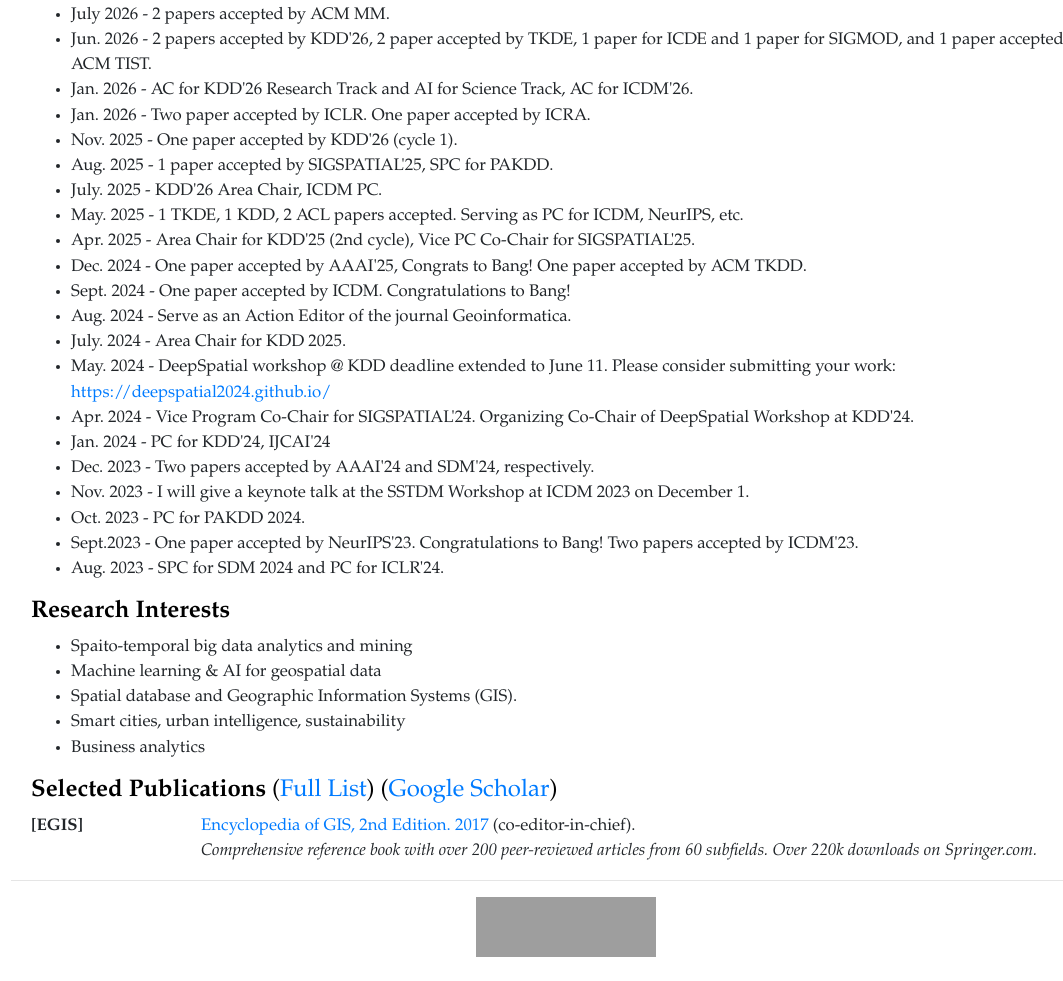
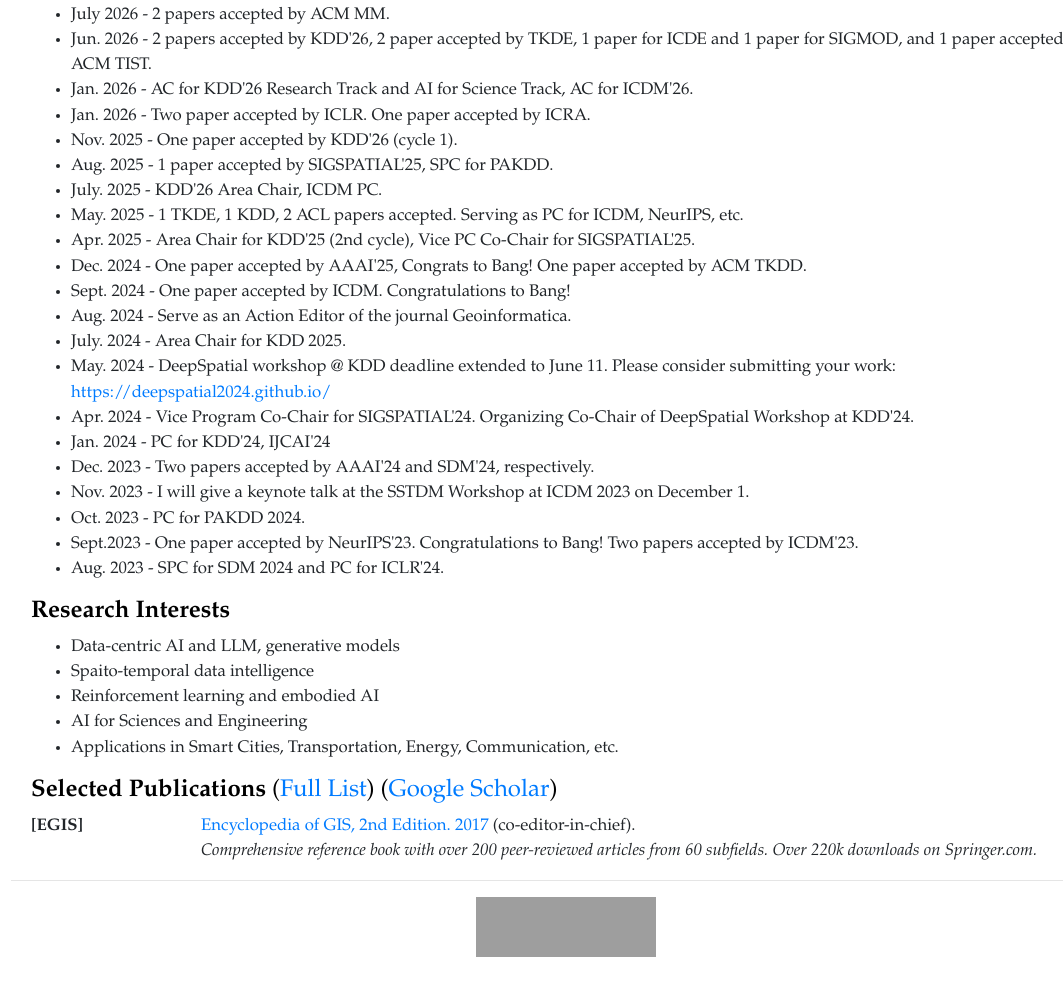
Before and after one commit to xunzhou2023/xunzhou2023.github.io, a plain HTML site: page index.html in a window 1280 px wide. Shown: the part 500-1481 px from the top of the page, without its empty margins (74-1137 px from the left). Drawn offline with nearby package versions, Linux system fonts and the light colour scheme; grey boxes are pictures that could not be loaded.

Commit message:
Update index.html

```diff
--- a/index.html
+++ b/index.html
@@ -89,7 +89,7 @@
           <a class="nav-link px-4" style="font-size: 18px !important;color: #F8F8F8" href="index.html">Home</a>
         </li>
         <li class="nav-item">
-          <a class="nav-link px-4" style="font-size: 18px !important" href="research.html">Research</a>
+          <a class="nav-link px-4" style="font-size: 18px !important" href="">Research</a>
         </li>
 		 <li class="nav-item">
           <a class="nav-link px-4" style="font-size: 18px !important" href="publications.html">Publications</a>
@@ -174,11 +174,11 @@
 	</p>
 	<h4><font color="black"><b>Research Interests</b></font></h4>
 	<ul>
-		<li> Spaito-temporal big data analytics and mining</li>
-		<li> Machine learning & AI for geospatial data</li>
-		<li> Spatial database and Geographic Information Systems (GIS). </li>
-		<li> Smart cities, urban intelligence, sustainability</li>
-		<li> Business analytics</li>
+		<li> Data-centric AI and LLM, generative models</li>
+		<li> Spaito-temporal data intelligence</li>
+		<li> Reinforcement learning and embodied AI </li>
+		<li> AI for Sciences and Engineering</li>
+		<li> Applications in Smart Cities, Transportation, Energy, Communication, etc. </li>
 	</ul>
 
 
```
